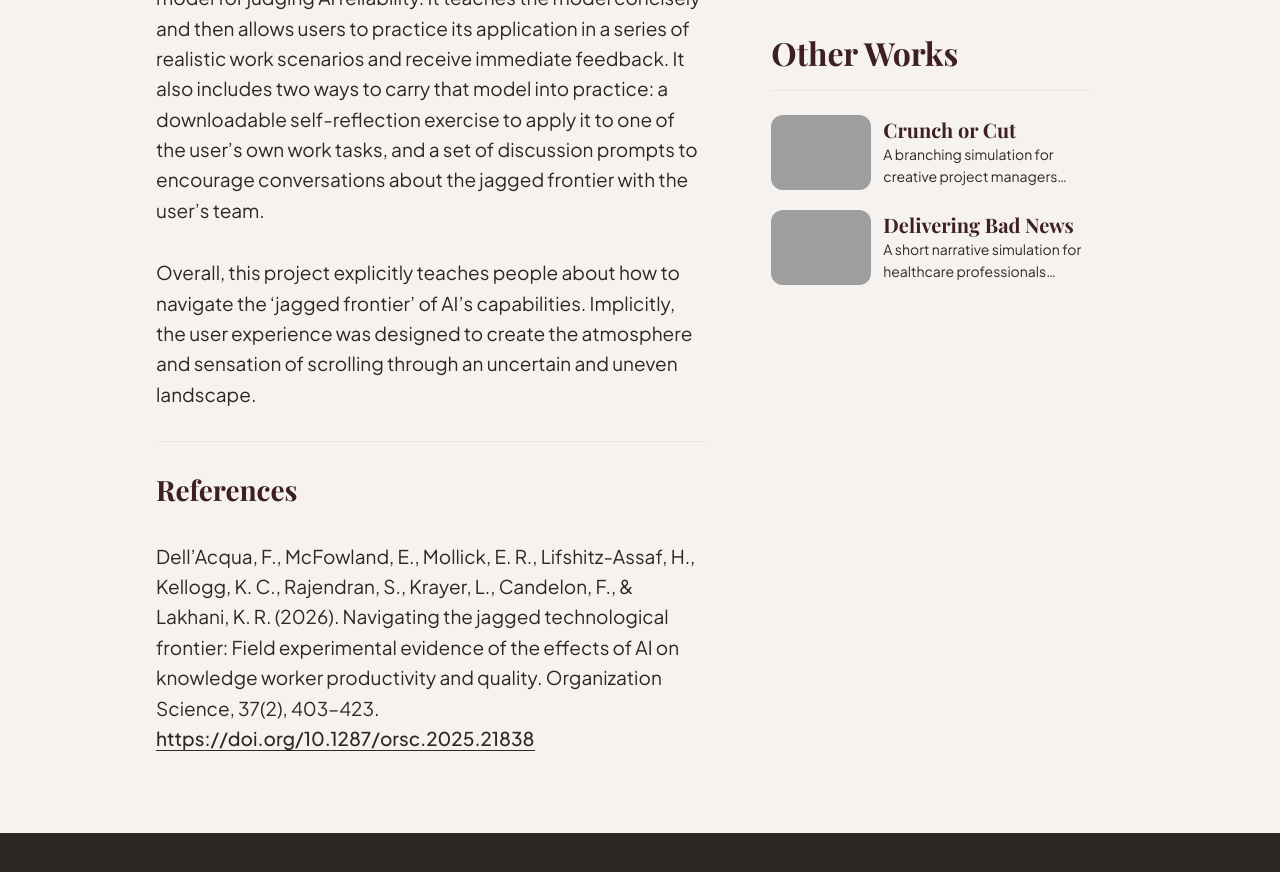
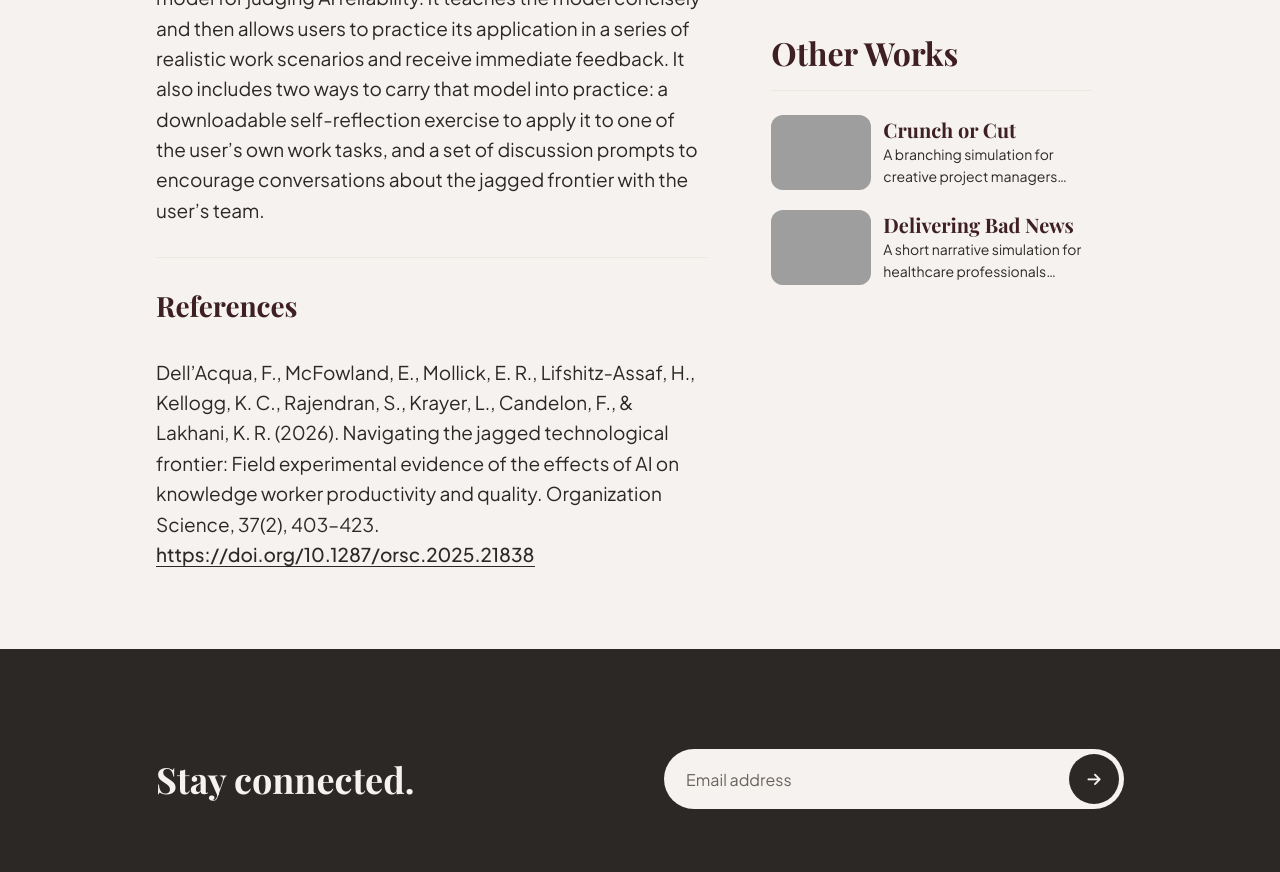
Before and after one commit to j0har/joharsingh.com, a Jekyll site: the page built from _projects/2026-01-01-jagged-frontier.md, in a window 1280 px wide and 900 px high, scrolled down 2516 px, cut to the strip 0-872 px from the top of the window. Built offline with Jekyll 4.4.1, drawn with Linux system fonts in a browser that asks for light colours; some web fonts are replaced; grey boxes are pictures that could not be loaded.

Commit message:
Cut closing paragraph — restated prior sections, failed template's default-to-no-closing test; piece now ends on Solution's last paragraph

```diff
--- a/_projects/2026-01-01-jagged-frontier.md
+++ b/_projects/2026-01-01-jagged-frontier.md
@@ -39,8 +39,6 @@ This decision bypasses typical administrative friction by being accessible witho
 
 The module is framed around a lean and transferrable mental model for judging AI reliability. It teaches the model concisely and then allows users to practice its application in a series of realistic work scenarios and receive immediate feedback. It also includes two ways to carry that model into practice: a downloadable self-reflection exercise to apply it to one of the user's own work tasks, and a set of discussion prompts to encourage conversations about the jagged frontier with the user's team.
 
-Overall, this project explicitly teaches people about how to navigate the 'jagged frontier' of AI's capabilities. Implicitly, the user experience was designed to create the atmosphere and sensation of scrolling through an uncertain and uneven landscape.
-
 ---
 
 ## References
```
